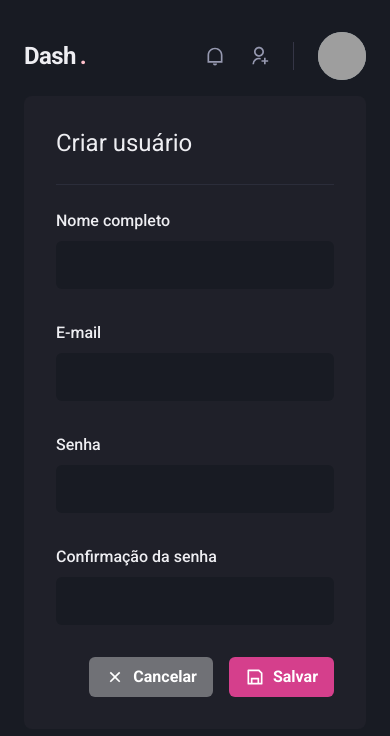
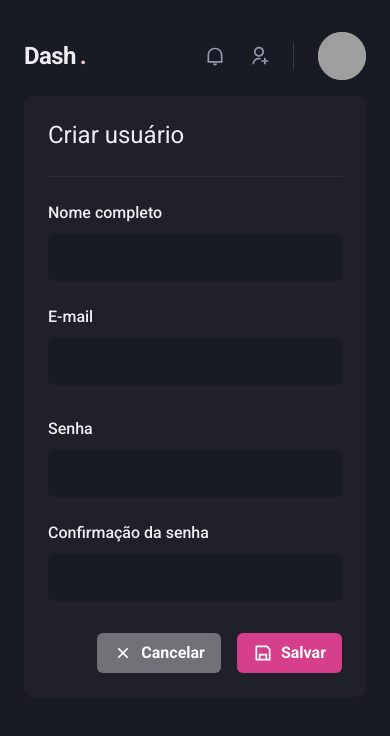
Before and after one commit to Gui-dev/dashboardgo, a Next.js app: page /users/create in a window 390 px wide. Shown: the top 736 px of the page. Built offline with nearby package versions, Linux system fonts and the light colour scheme; grey boxes are pictures that could not be loaded.

Commit message:
feat: add users create mobile responsiveness

```diff
--- a/src/pages/users/create.tsx
+++ b/src/pages/users/create.tsx
@@ -10,20 +10,20 @@ const UserCreate = () => {
     <Box>
       <Header />
 
-      <Flex mx="auto" px="6" w="100%" maxWidth={1480}>
+      <Flex mx="auto" px={['6', '8']} w="100%" maxWidth={1480}>
         <Sidebar />
 
-        <Box flex="1" p="8" bg="gray.800" borderRadius={8}>
+        <Box flex="1" p={['6', '8']} bg="gray.800" borderRadius={8}>
           <Heading fontWeight="normal" size="lg">Criar usuário</Heading>
           <Divider my="6" borderColor="gray.700"/>
 
           <VStack spacing="8">
-            <SimpleGrid w="100%" minChildWidth="240px" spacing="8">
+            <SimpleGrid w="100%" minChildWidth="240px" spacing={['6', '8']}>
               <Input name="name" label="Nome completo"/>
               <Input type="email" name="email" label="E-mail"/>
             </SimpleGrid>
 
-            <SimpleGrid w="100%" minChildWidth="240px" spacing="8">
+            <SimpleGrid w="100%" minChildWidth="240px" spacing={['6', '8']}>
               <Input type="password" name="password" label="Senha"/>
               <Input type="password" name="password_confirmation" label="Confirmação da senha"/>
             </SimpleGrid>
```
